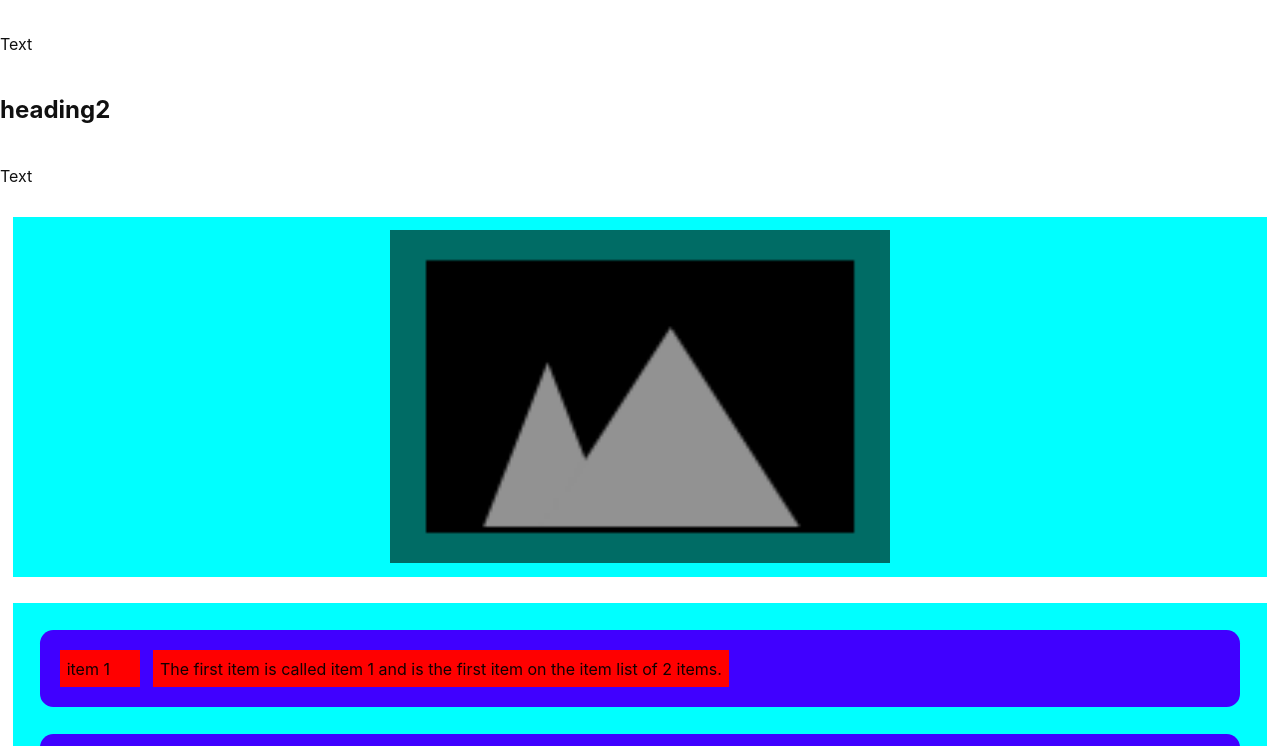
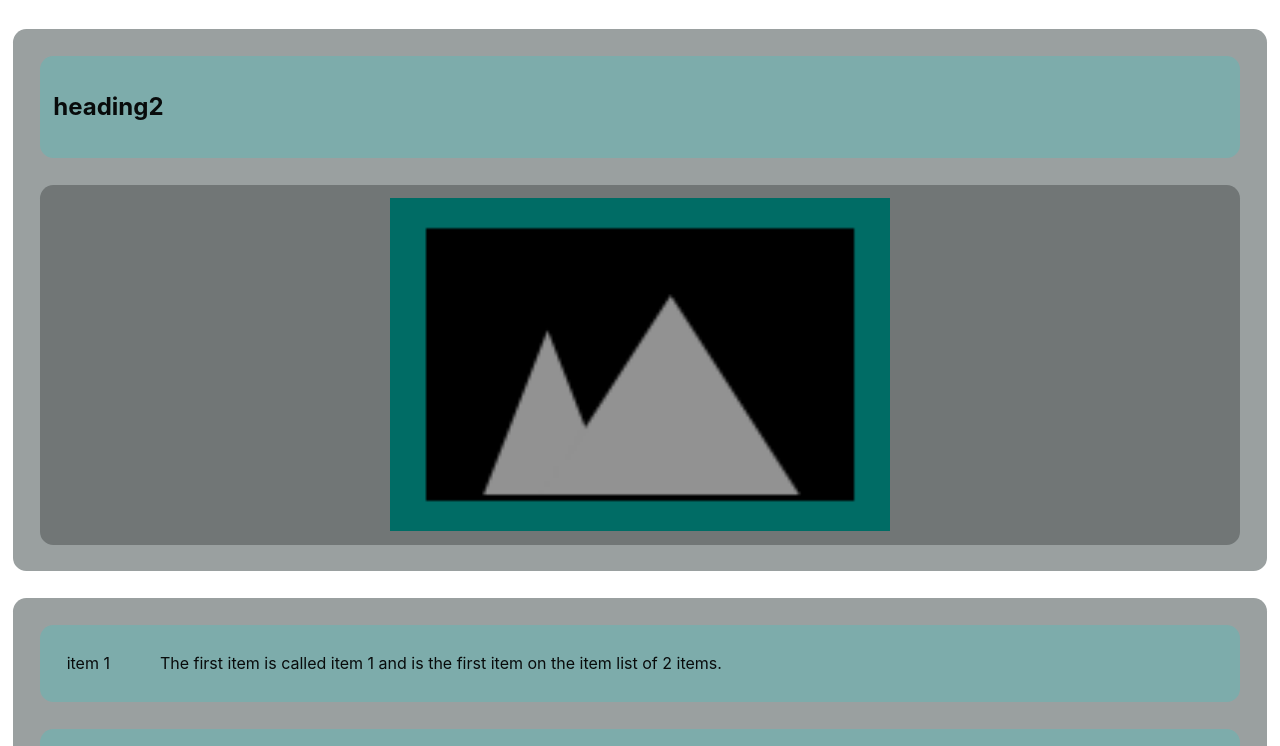
Before and after one commit to jona8175/MyFirstWebsite, a website built with Vite: page MyFirstWebsite/index.html in a window 1280 px wide. Shown: the part 109-855 px from the top of the page. Built offline with nearby package versions, Linux system fonts and the light colour scheme.

Commit message:
DesignRehall

```diff
--- a/MyFirstWebsite/index.html
+++ b/MyFirstWebsite/index.html
@@ -6,17 +6,17 @@
     <link rel="stylesheet" type="text/css" href="style.css" />
   </head>
   <body>
-    <h1>Hello Lion</h1>
-    <p>Text</p>
-    <h2>heading2</h2>
-    <p>Text</p>
+    <h1>Hello TapRep</h1>
 
+    <div class="box">
+      <div class="box1">
+        <h2>heading2</h2>
+      </div>
+      <div class="imageBox">
+        <img src="./Images/ExampleImg.png" alt="ExampleImg" width="500" height="333">
+      </div>
+    </div>
 
-
-
-    <div class="imageBox">
-        <img src="./Images/ExampleImg.png" alt="ExampleImg" width="500" height="333">
-    </div>
 
     <div class="box">
         <div class="box1">
--- a/MyFirstWebsite/style.css
+++ b/MyFirstWebsite/style.css
@@ -31,7 +31,8 @@ h1 {
 
 
 .box{
-  background-color: aqua;
+  border-radius: 10pt;
+  background-color: rgb(154, 160, 160);
   padding: 10pt;
   margin: 10pt;
   display: flex;
@@ -40,14 +41,15 @@ h1 {
 
 .box1{
   border-radius: 10pt;
-  background-color: rgb(64, 0, 255);
+  background-color: rgb(125, 172, 171);
   padding: 10pt;
   margin: 10pt;
   display: flex;
   flex-direction: row;
 }
 .imageBox{
-  background-color: aqua;
+  border-radius: 10pt;
+  background-color: rgb(113, 118, 118);
   padding: 10pt;
   margin: 10pt;
   display: flex;
@@ -56,7 +58,7 @@ h1 {
 }
 
 .content{
-  background-color: red;
+  background-color: rgb(125, 172, 171);
   padding: 5pt;
   margin: 5pt;
   min-width: 50pt;
```
